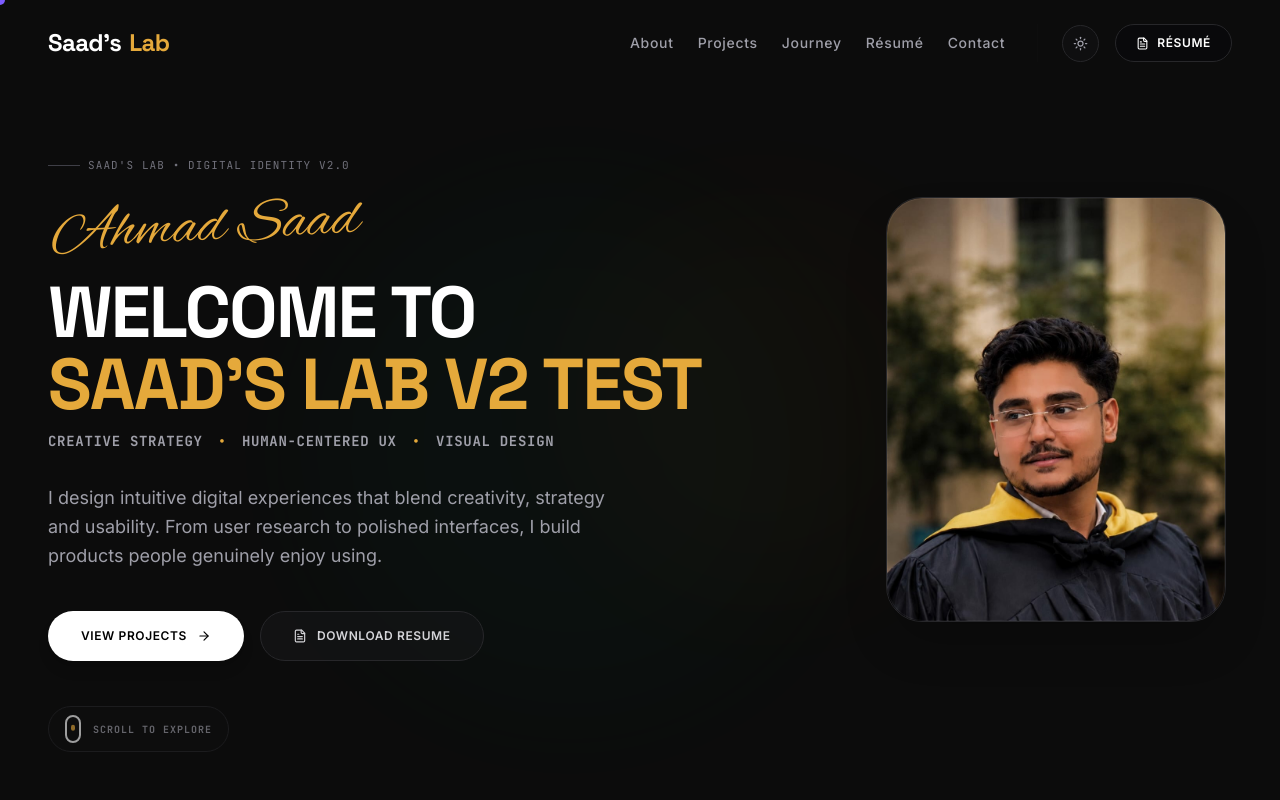
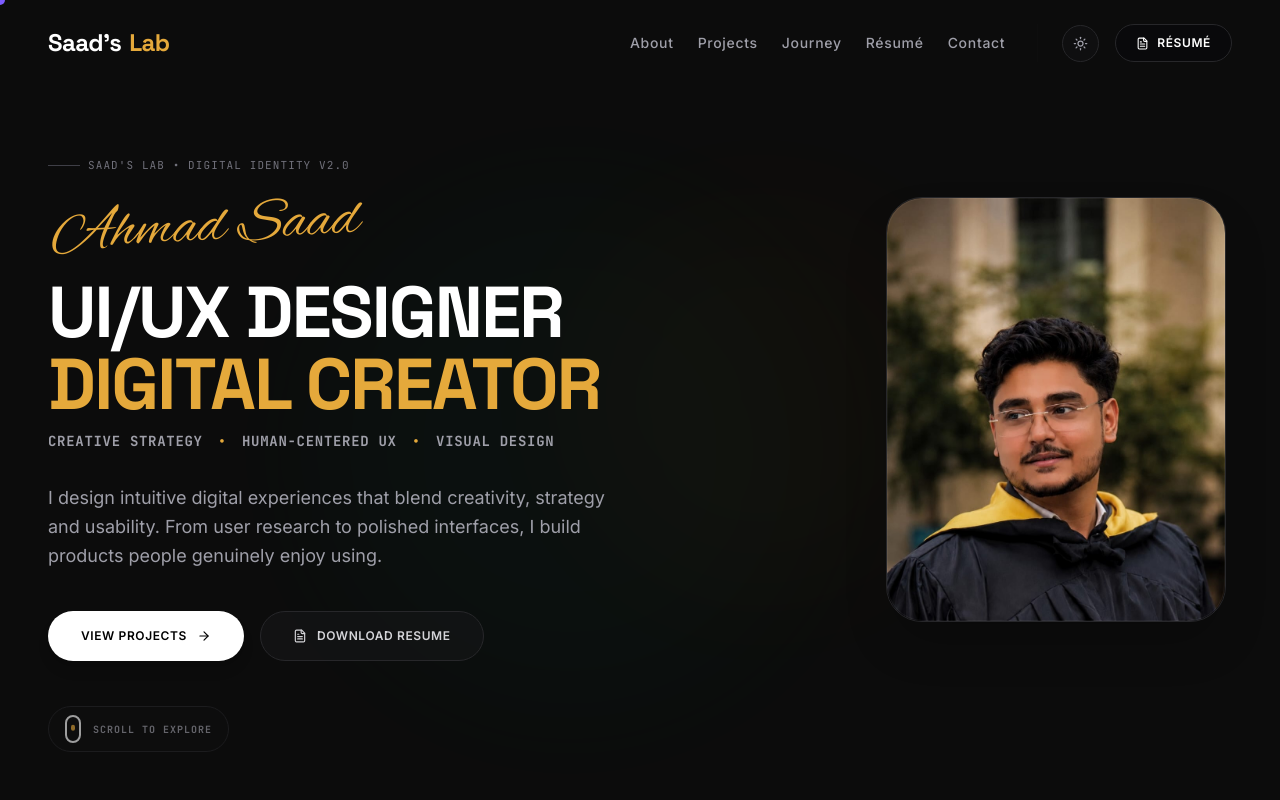
Before and after one commit to ahmadsaad9129/saad-s-lab-v2, a React (Vite) app: page / in a window 1280 px wide. Shown: the top 800 px of the page. Built offline with nearby package versions, Linux system fonts and the light colour scheme.

Commit message:
feat(hero): update professional branding titles
Refine the hero section identity labels to better reflect the creator's professional focus.

```diff
--- a/src/components/HeroSection.tsx
+++ b/src/components/HeroSection.tsx
@@ -132,7 +132,7 @@ export default function HeroSection({ isDarkMode, onNavigate }: HeroSectionProps
                   transition={{ duration: 0.7, ease: [0.16, 1, 0.3, 1] }}
                   className={`block ${isDarkMode ? 'text-white' : 'text-zinc-900'}`}
                 >
-                  Welcome to
+                  UI/UX Designer
                 </motion.span>
                 <motion.span
                   initial={{ opacity: 0, x: -30 }}
@@ -140,7 +140,7 @@ export default function HeroSection({ isDarkMode, onNavigate }: HeroSectionProps
                   transition={{ duration: 0.7, delay: 0.1, ease: [0.16, 1, 0.3, 1] }}
                   className="block text-brand-accent mt-1"
                 >
-                  Saad's Lab V2 Test
+                  Digital Creator
                 </motion.span>
               </h1>
 
```
